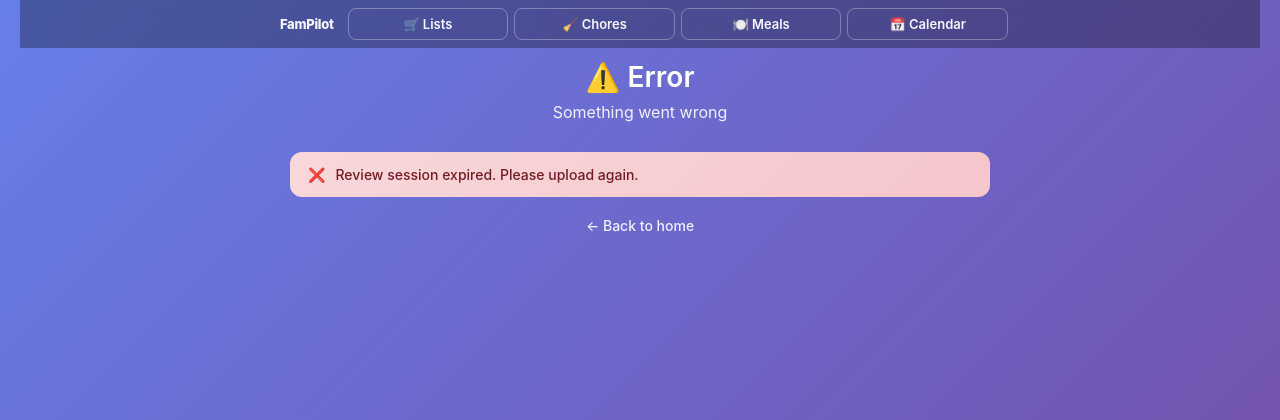
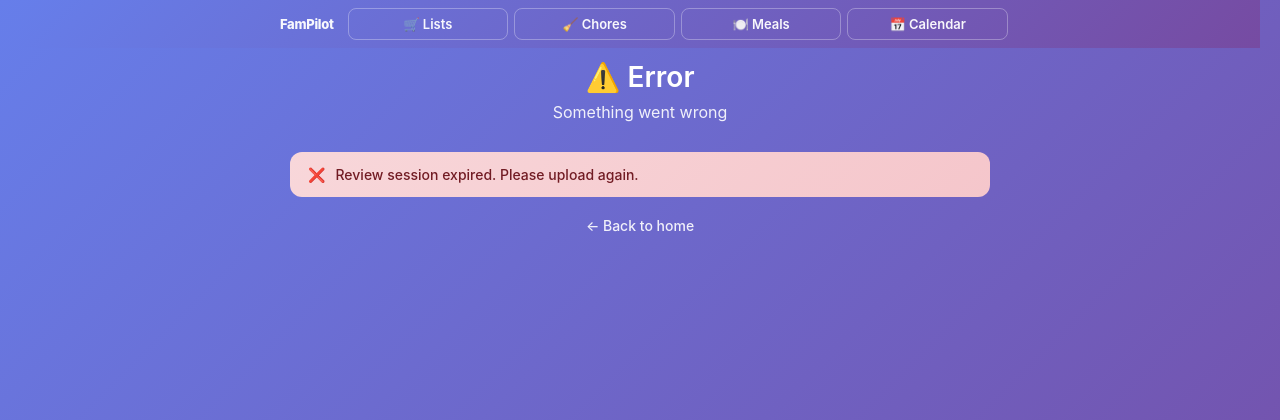
Before and after one commit to vdesai/fampilot, a FastAPI app: page /review/1 in a window 1280 px wide. Shown: the top 420 px of the page. Run offline with FastAPI, Linux system fonts and the light colour scheme; some libraries are stand-ins or nearby versions.

Commit message:
Fix nav bar background and make interactive elements look tappable
- Nav bar now uses solid purple gradient instead of transparent overlay
  (removes dark blue bar showing behind it)
- Talk and Scan buttons have purple border to look clickable
- "Try saying" chips have border and play icon to signal tappability
- Active state scales down buttons on tap for tactile feedback

Co-Authored-By: Claude Opus 4.6 (1M context) <noreply@anthropic.com>

```diff
--- a/templates/_nav.html
+++ b/templates/_nav.html
@@ -1,8 +1,6 @@
 <style>
 .top-nav-wrap {
-    background: rgba(0, 0, 0, 0.3);
-    backdrop-filter: blur(12px);
-    -webkit-backdrop-filter: blur(12px);
+    background: linear-gradient(135deg, #667eea 0%, #764ba2 100%);
     position: sticky;
     top: 0;
     z-index: 100;
```
Also changed, not shown: templates/index.html (+10 -7 lines).
